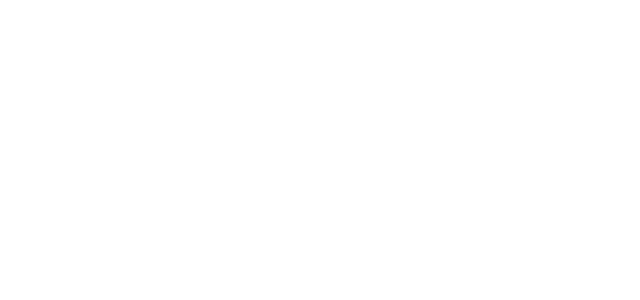
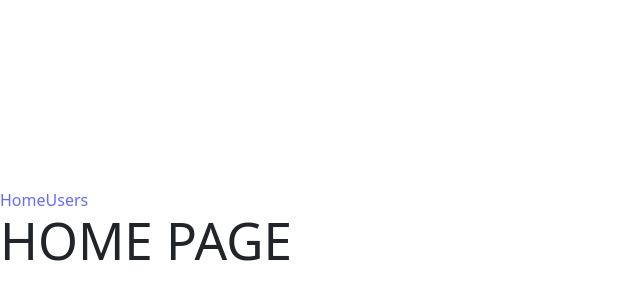
Before and after one commit to fostersnt/product_management_frontend, a React (Vite) app: page / in a window 1280 px wide. Before the commit this address had no page. Shown: the part 168-468 px from the top of the page, without its empty margins (0-640 px from the left). Built offline with nearby package versions, Linux system fonts and the light colour scheme.

Commit message:
Separated the sidebar from the App.jsx

```diff
--- a/src/App.jsx
+++ b/src/App.jsx
@@ -1,19 +1,21 @@
 import Users from './components/Users';
 import 'bootstrap/dist/css/bootstrap.min.css';
 import 'bootstrap/dist/js/bootstrap.bundle.min.js';
-import { BrowserRouter, Routes, Route, Link } from "react-router-dom";
+import { BrowserRouter, Routes, Route } from "react-router-dom";
+import Home from './components/Home';
+import SideBar from './components/SideBar';
 // import reactLogo from './assets/react.svg'
 // import viteLogo from '/vite.svg'
 // import './App.css'
 
 function App() {
   return (
-
     <BrowserRouter>
+      <SideBar></SideBar>
       <Routes>
-        <Route path='/cat' Component={Users}></Route>
+        <Route path='/' element={<Home></Home>}></Route>
+        <Route path='/users' Component={Users}></Route>
       </Routes>
-      {/* <Users /> */}
     </BrowserRouter>
   )
 }
--- /dev/null
+++ b/src/components/Home.jsx
@@ -0,0 +1,9 @@
+import React from "react";
+
+function Home() {
+    return (<>
+        <h1>HOME PAGE</h1>
+    </>)
+}
+
+export default React.memo(Home);
--- /dev/null
+++ b/src/components/SideBar.jsx
@@ -0,0 +1,15 @@
+import React from "react";
+import { NavLink } from "react-router-dom";
+
+function SideBar() {
+    return (
+        <header>
+            <nav>
+                <NavLink to='/'>Home</NavLink>
+                <NavLink to='/users'>Users</NavLink>
+            </nav>
+        </header>
+    )
+}
+
+export default React.memo(SideBar);
```
